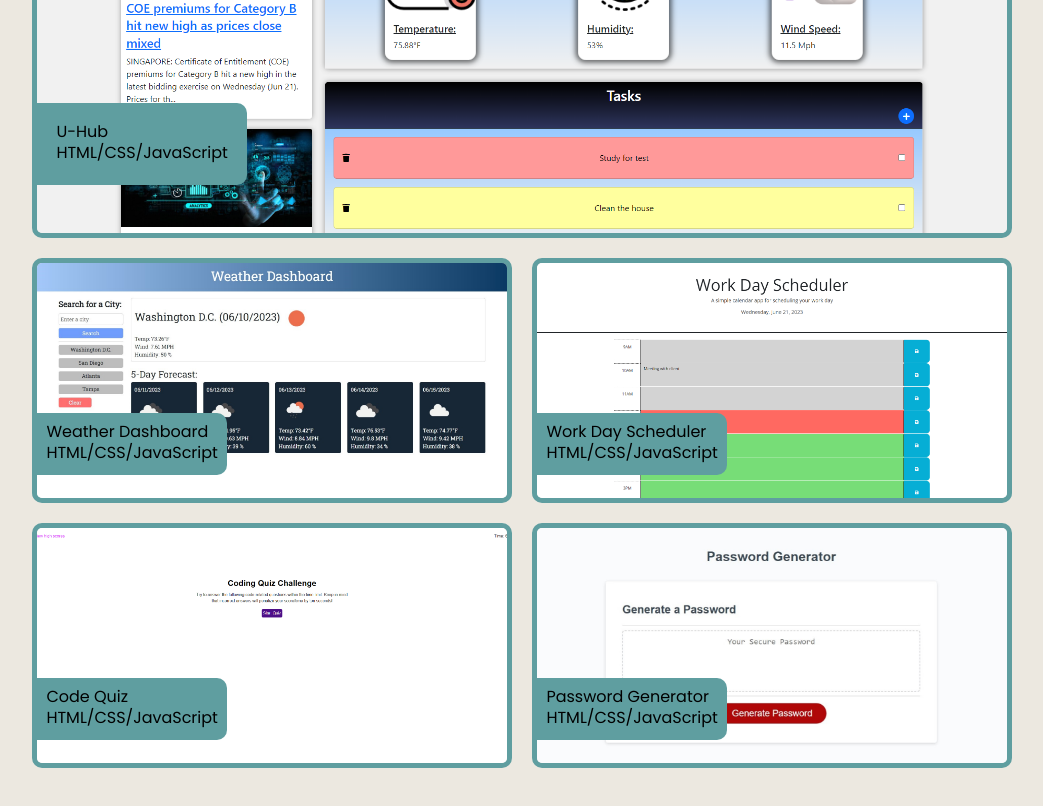
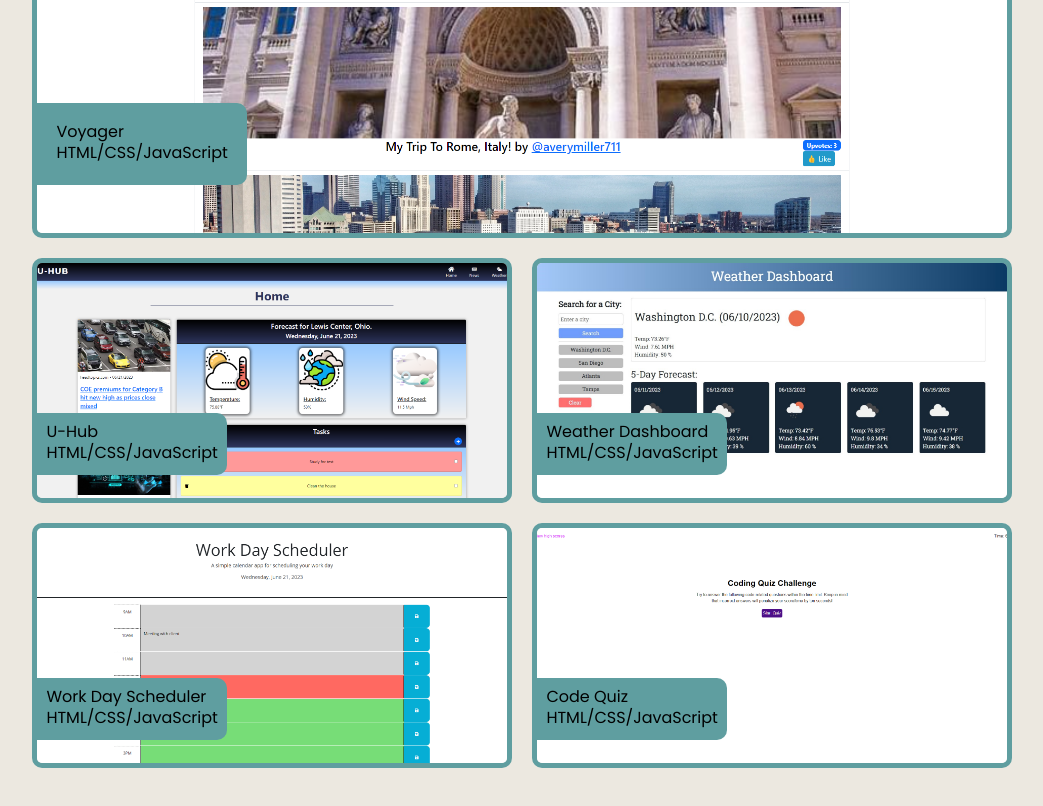
Before and after one commit to averyjmiller/bootcamp-challenge-02, a plain HTML site: page projects.html in a window 1280 px wide. Shown: the part 520-1326 px from the top of the page, without its empty margins (118-1161 px from the left). Drawn offline with nearby package versions, Linux system fonts and the light colour scheme.

Commit message:
added voyager to projects

```diff
--- a/projects.html
+++ b/projects.html
@@ -51,6 +51,15 @@
           <div class="project" id="first-work">
             <a href="https://averyjmiller.github.io/u-hub/" target="_blank">
               <div class="label">
+                <h2>Voyager</h2>
+                <p>HTML/CSS/JavaScript</p>
+              </div>
+              <img src="./Assets/Images/Works/voyager.png" alt="Voyager"/>
+            </a>
+          </div>
+          <div class="project">
+            <a href="https://averyjmiller.github.io/u-hub/" target="_blank">
+              <div class="label">
                 <h2>U-Hub</h2>
                 <p>HTML/CSS/JavaScript</p>
               </div>
@@ -84,15 +93,6 @@
               <img src="./Assets/Images/Works/code-quiz.png" alt="Code Quiz"/>
             </a>
           </div>
-          <div class="project">
-            <a href="https://averyjmiller.github.io/password-generator/" target="_blank">
-              <div class="label">
-                <h2>Password Generator</h2>
-                <p>HTML/CSS/JavaScript</p>
-              </div>
-              <img src="./Assets/Images/Works/password-generator.jpg" alt="Password Generator"/>
-            </a>
-          </div>
         </div>
       </div>
     </main>
```
Also changed, not shown: Assets/Images/Works/voyager.png (added).
